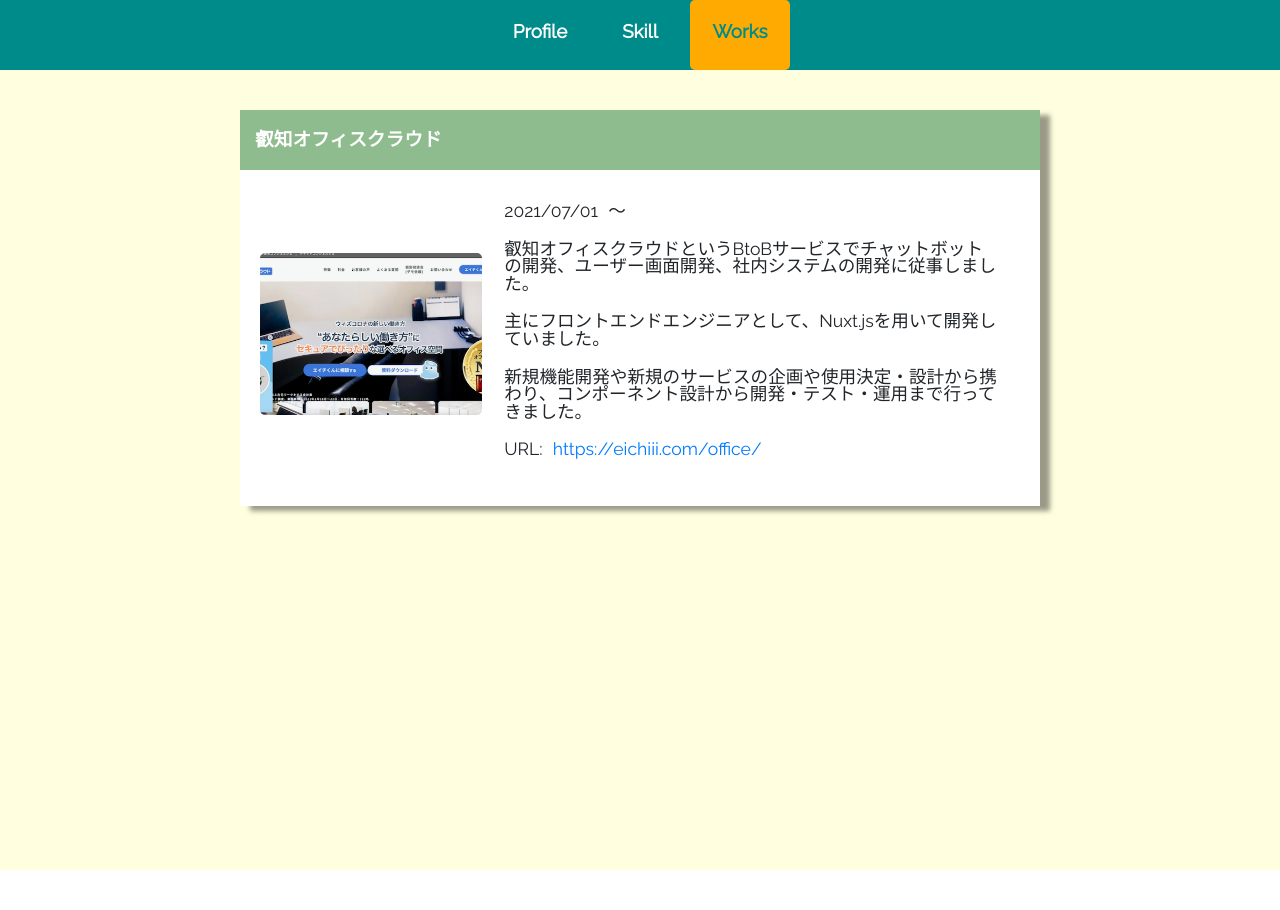
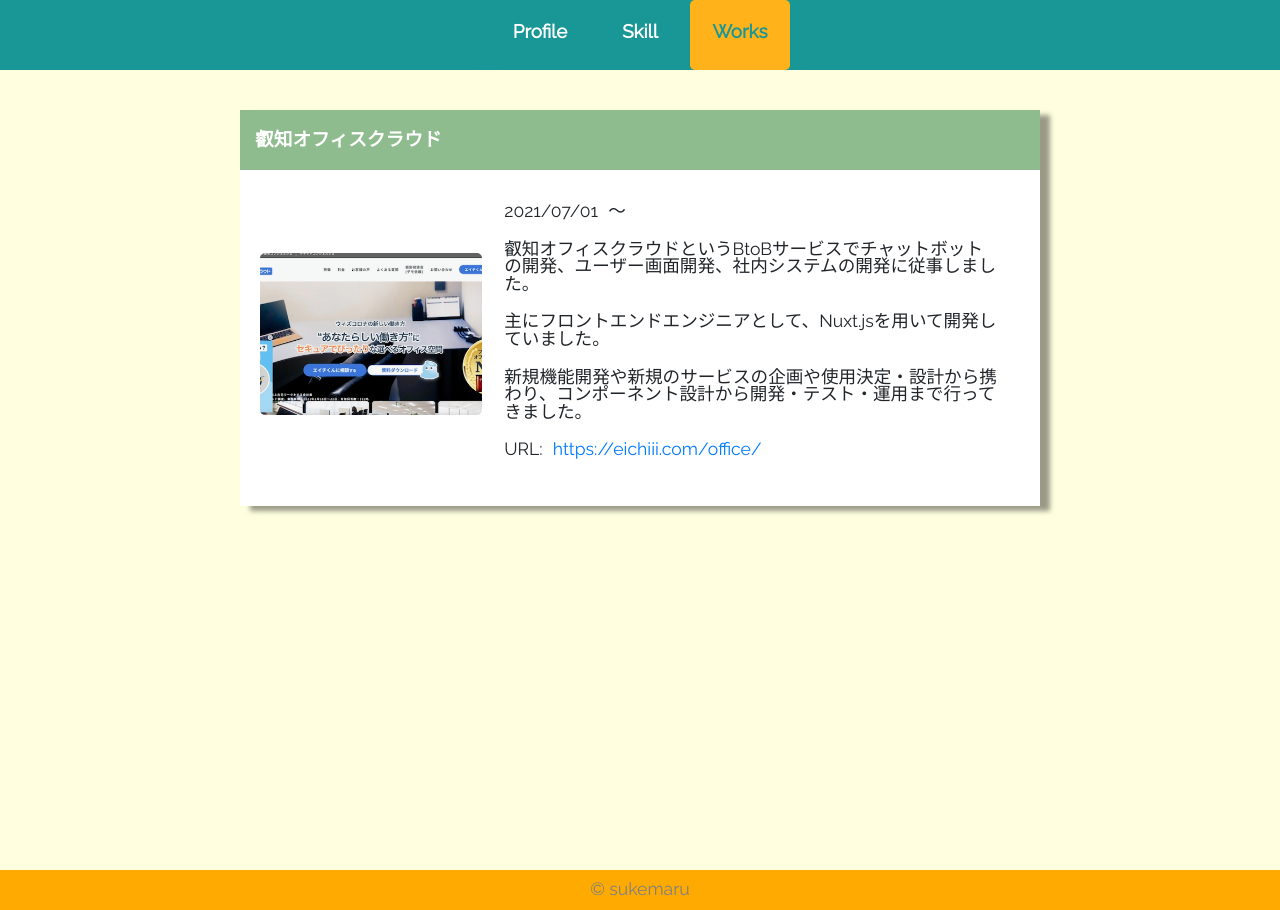
Before and after one commit to sukemaru-injp/next-first, a Next.js app: page /works in a window 1280 px wide. Before the commit the page ends 870 px from the top, so only its background shows below. Built offline with nearby package versions, Linux system fonts and the light colour scheme.

Commit message:
add_footer

```diff
--- /dev/null
+++ b/components/atoms/footer.tsx
@@ -0,0 +1,27 @@
+import styled from 'styled-components'
+import { color } from '../../styles/constants'
+
+const Footer = styled.footer`
+width: 100%;
+height: 40px;
+text-align: center;
+background-color: ${color.sub};
+color: ${color.subText};
+`
+
+const Content = styled.p`
+line-height: 1.1rem;
+font-size: 1.1rem;
+padding: 10px;
+`
+interface Props {}
+
+const DefaultFooter = () => {
+  return (
+    <Footer>
+      <Content>© sukemaru</Content>
+    </Footer>
+  )
+}
+
+export default DefaultFooter
--- a/components/atoms/header.tsx
+++ b/components/atoms/header.tsx
@@ -15,6 +15,10 @@ const Title = styled.h1`
 `
 
 const HeaderWrapper = styled.header<Props>`
+position: sticky;
+top: 0;
+z-index: 30;
+opacity: 0.9;
 width: 100%;
 height: 70px;
 background-color: ${color.main};
--- a/pages/_app.tsx
+++ b/pages/_app.tsx
@@ -2,8 +2,8 @@ import '../styles/globals.css'
 import type { AppProps } from 'next/app'
 import Head from 'next/head'
 import PageWrapper from '../components/atoms/PageWrapper'
-import styled from 'styled-components'
 import MainHeader from '../components/templates/MainHeader'
+import DefaultFooter from '../components/atoms/footer'
 
 const AllHead = () => {
   return (
@@ -23,6 +23,7 @@ const MyApp = ({ Component, pageProps }: AppProps) => {
       <PageWrapper>
         <Component {...pageProps} />
       </PageWrapper>
+      <DefaultFooter />
     </>
   )
 }
```
